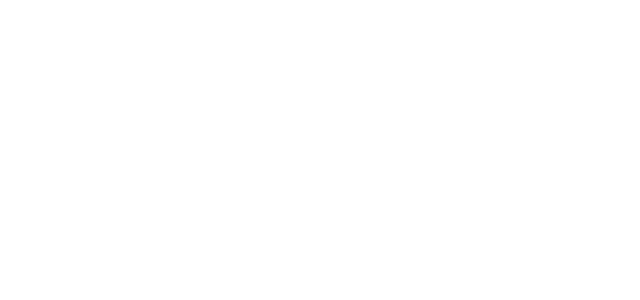
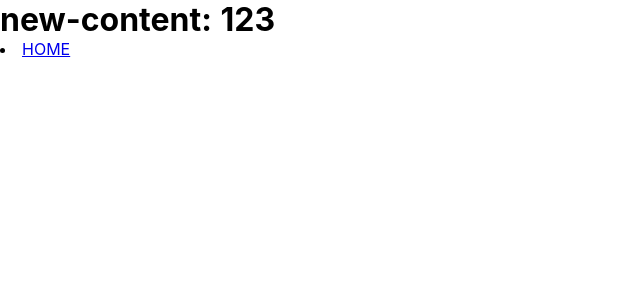
Before and after one commit to Fan-zexu/nuxt-ssr, a Nuxt app: page /news/123 in a window 1280 px wide. Before the commit this address had no page. Shown: the top 300 px of the page, without its empty margins (0-640 px from the left). Built offline with nearby package versions, Linux system fonts and the light colour scheme.

Commit message:
动态路由和参数校验

```diff
--- /dev/null
+++ b/pages/news/_id.vue
@@ -0,0 +1,31 @@
+<template>
+  <div>
+    <h1>new-content: {{$route.params.id}}</h1>
+    <li>
+      <nuxt-link :to="{name: 'index'}">HOME</nuxt-link>
+    </li>
+  </div>
+</template>
+
+<script>
+  export default {
+    // 校验动态路由参数
+    validate ({ params }) {
+      return /\d+/.test(params.id)
+    },
+    data () {
+      return {
+        title: this.$route.params.title
+      }
+    },
+    // 独立设置head信息
+    head () {
+      return {
+        title: this.title,
+        meta: [
+          { hid: 'description', name: 'news', content: 'This is news page' }
+        ]
+      }
+    }
+  }
+</script>
```
